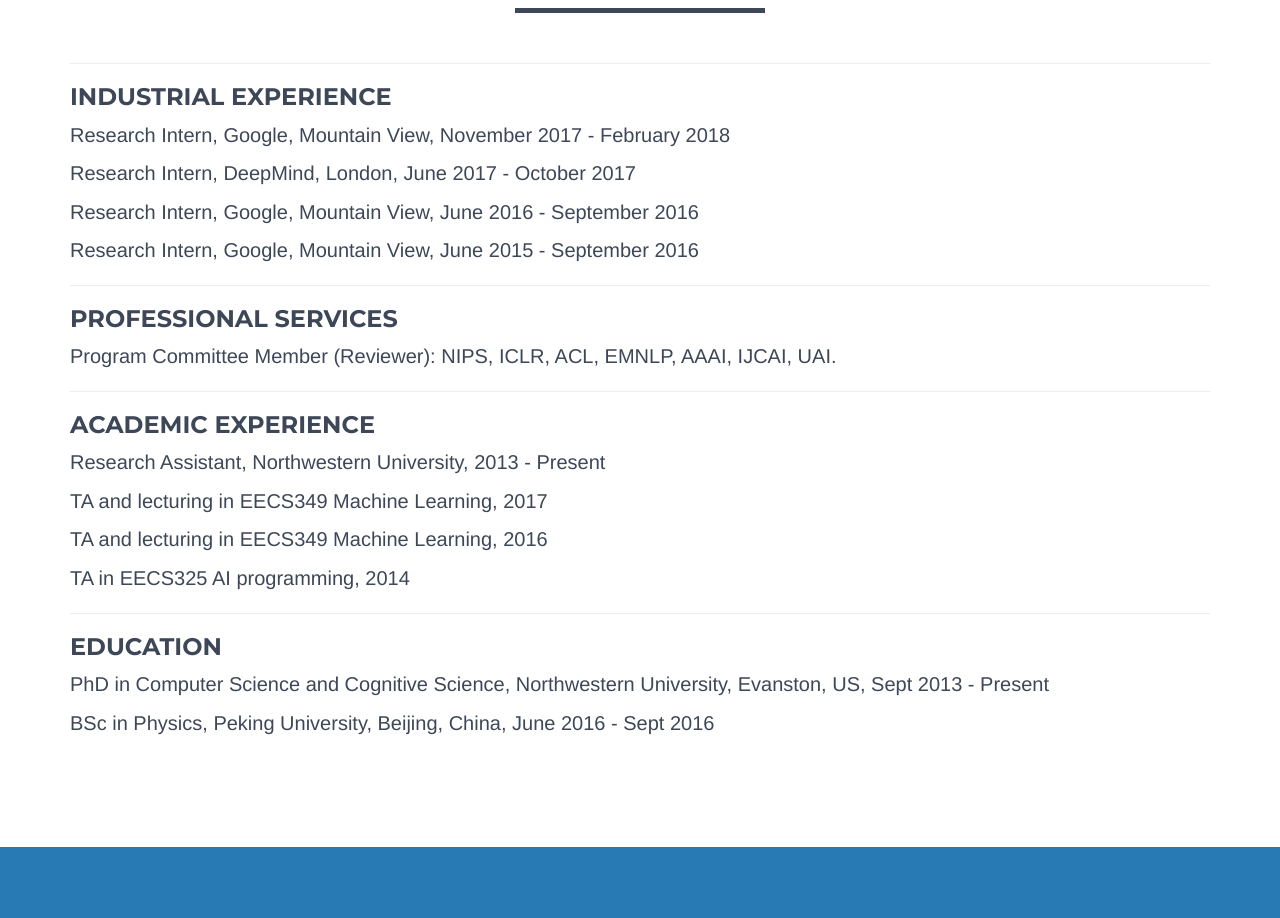
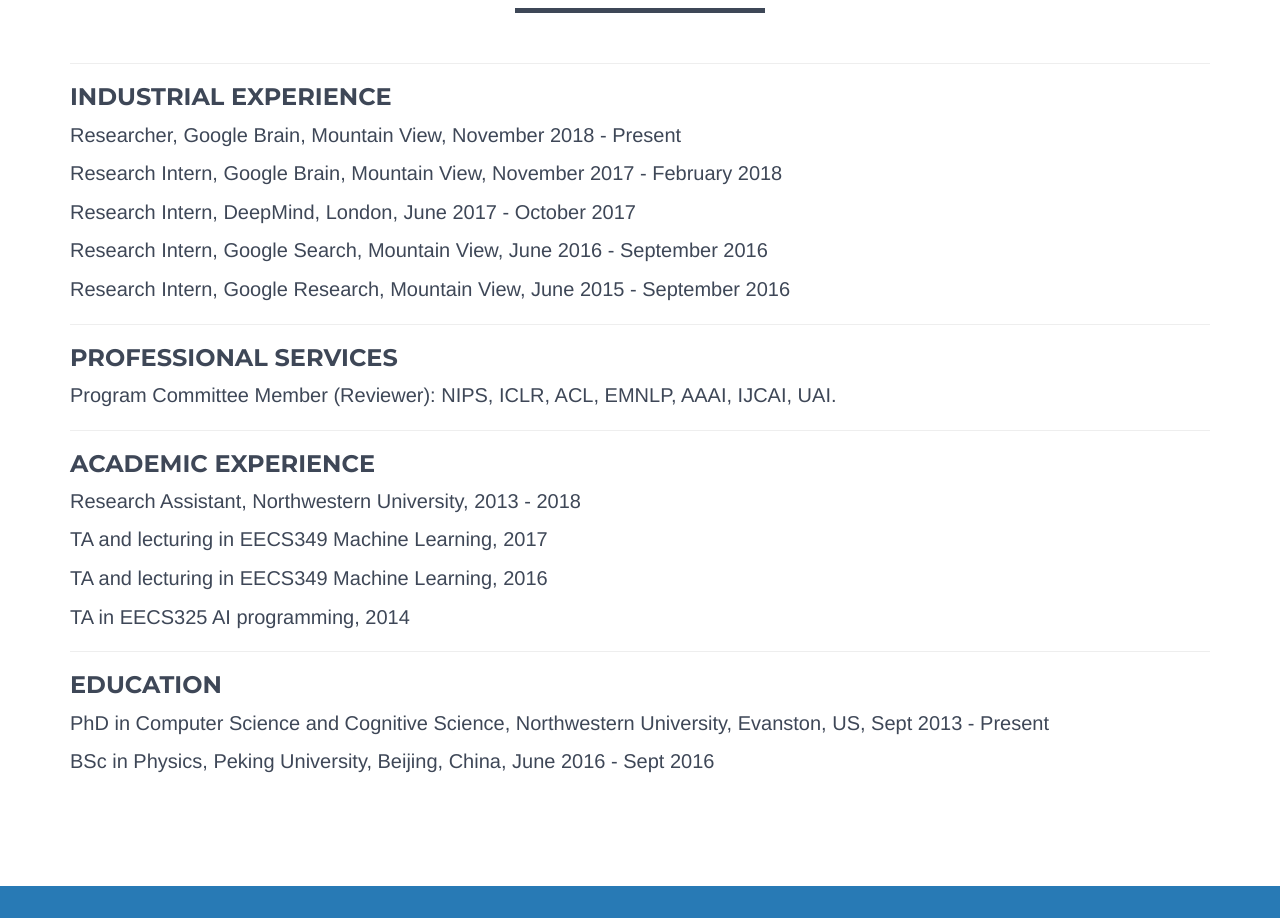
Before and after one commit to crazydonkey200/crazydonkey200.github.io, a website: page index.html in a window 1280 px wide. Shown: the part 1180-2098 px from the top of the page. Drawn offline with nearby package versions, Linux system fonts and the light colour scheme.

Commit message:
Update experiences.

```diff
--- a/index.html
+++ b/index.html
@@ -141,16 +141,17 @@
             </div>
             <hr>
             <h3>Industrial Experience</h3>
-            <p>Research Intern, Google, Mountain View, November 2017 - February 2018</p>
+            <p>Researcher, Google Brain, Mountain View, November 2018 - Present</p>
+            <p>Research Intern, Google Brain, Mountain View, November 2017 - February 2018</p>
             <p>Research Intern, DeepMind, London, June 2017 - October 2017</p>
-            <p>Research Intern, Google, Mountain View, June 2016 - September 2016</p>
-            <p>Research Intern, Google, Mountain View, June 2015 - September 2016</p>
+            <p>Research Intern, Google Search, Mountain View, June 2016 - September 2016</p>
+            <p>Research Intern, Google Research, Mountain View, June 2015 - September 2016</p>
             <hr>
             <h3>Professional Services</h3>
             <p>Program Committee Member (Reviewer): NIPS, ICLR, ACL, EMNLP, AAAI, IJCAI, UAI.</p>
             <hr>
             <h3>Academic Experience</h3>
-            <p>Research Assistant, Northwestern University, 2013 - Present</p>
+            <p>Research Assistant, Northwestern University, 2013 - 2018</p>
             <p>TA and lecturing in EECS349 Machine Learning, 2017</p>
             <p>TA and lecturing in EECS349 Machine Learning, 2016</p>
             <p>TA in EECS325 AI programming, 2014</p>
```
